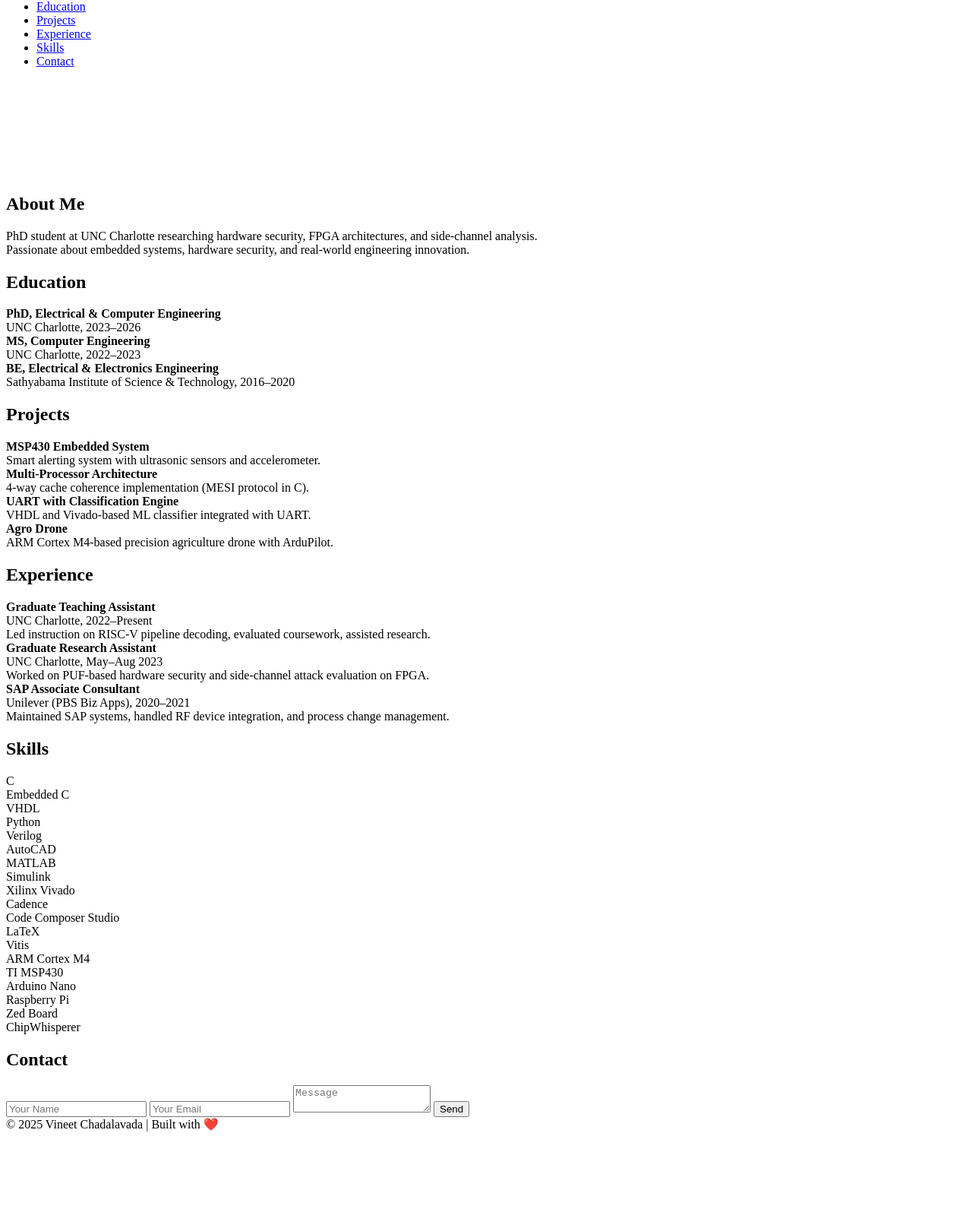
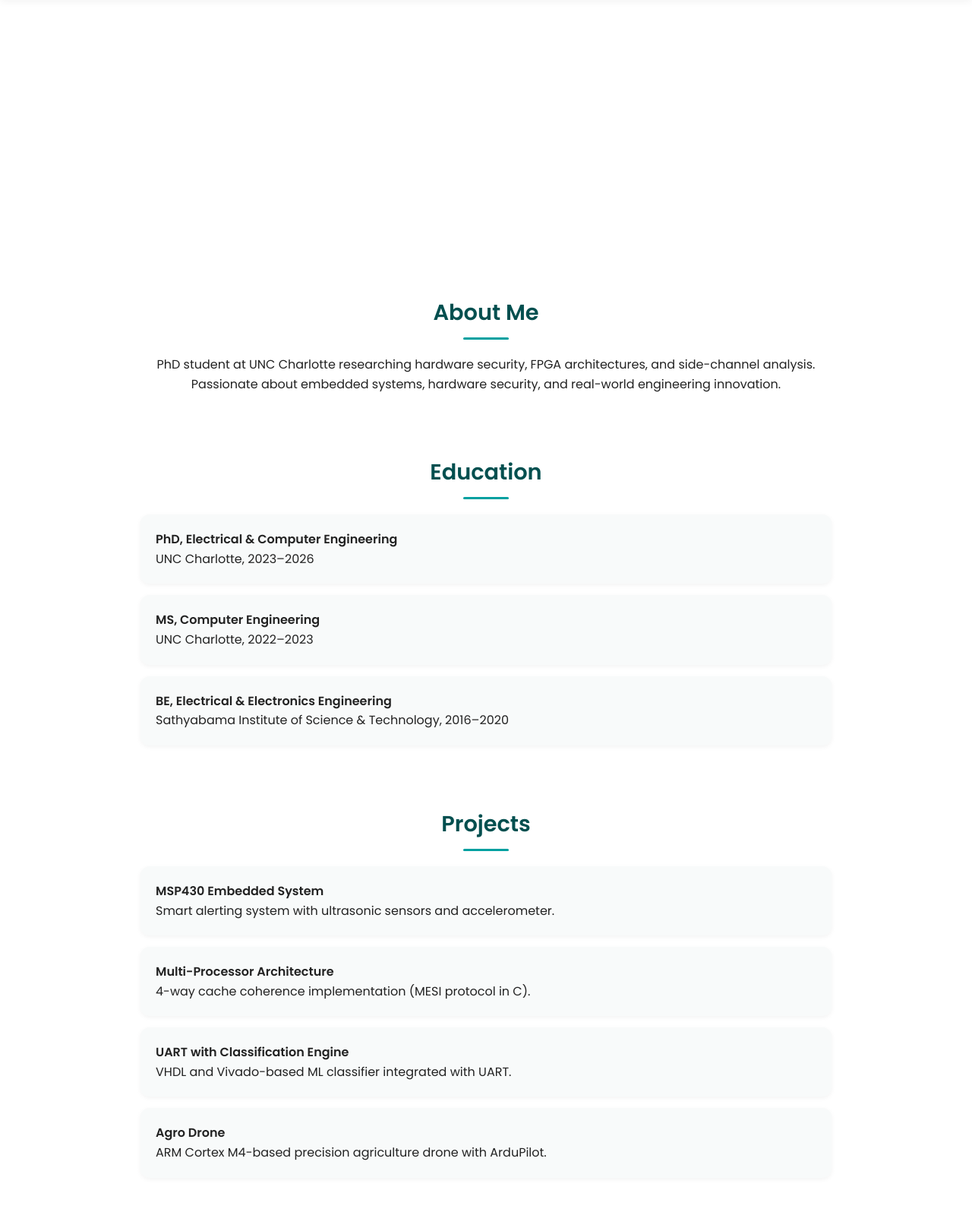
Before and after one commit to VineetChadalavada/VineetChadalavada.github.io, a plain HTML site: page index.html in a window 1280 px wide. Shown: the part 60-1651 px from the top of the page at 76% size. Before the commit the page ends 1557 px from the top, so only its background shows below. Drawn offline with nearby package versions, Linux system fonts and the light colour scheme.

Commit message:
style.css

```diff
--- a/style.css
+++ b/style.css
@@ -1,7 +1,218 @@
-/* Fade-in Animation */
+/* === Base Setup === */
+* {
+  margin: 0;
+  padding: 0;
+  box-sizing: border-box;
+  scroll-behavior: smooth;
+}
+
+body {
+  font-family: "Poppins", sans-serif;
+  background-color: #ffffff;
+  color: #222;
+  line-height: 1.6;
+  overflow-x: hidden;
+}
+
+/* === Navbar === */
+nav {
+  position: fixed;
+  width: 100%;
+  top: 0;
+  left: 0;
+  background: rgba(255, 255, 255, 0.9);
+  box-shadow: 0 2px 10px rgba(0, 0, 0, 0.05);
+  z-index: 1000;
+  transition: all 0.3s ease;
+}
+
+nav .container {
+  display: flex;
+  justify-content: space-between;
+  align-items: center;
+  max-width: 1100px;
+  margin: auto;
+  padding: 12px 20px;
+}
+
+.logo {
+  font-weight: 600;
+  font-size: 1.4rem;
+  color: #007a7a;
+}
+
+nav ul {
+  list-style: none;
+  display: flex;
+  gap: 20px;
+}
+
+nav ul li a {
+  text-decoration: none;
+  color: #333;
+  font-weight: 500;
+  transition: all 0.3s ease;
+}
+
+nav ul li a:hover {
+  color: #007a7a;
+}
+
+/* === Hero Section === */
+#hero {
+  text-align: center;
+  padding: 130px 20px 80px;
+  background: linear-gradient(to bottom, #f9fdfd 0%, #ffffff 100%);
+}
+
+#hero h1 {
+  font-size: 2.5rem;
+  color: #004f4f;
+  margin-bottom: 10px;
+}
+
+#hero h2 {
+  font-weight: 400;
+  color: #555;
+  margin-bottom: 20px;
+}
+
+.links a {
+  margin: 0 10px;
+  color: #007a7a;
+  font-weight: 500;
+  text-decoration: none;
+  border: 1px solid #007a7a;
+  padding: 6px 14px;
+  border-radius: 25px;
+  transition: all 0.3s ease;
+}
+
+.links a:hover {
+  background-color: #007a7a;
+  color: #fff;
+}
+
+/* === Section Content === */
+.content {
+  max-width: 950px;
+  margin: 80px auto;
+  padding: 0 20px;
+  text-align: center;
+}
+
+.content h2 {
+  font-size: 1.8rem;
+  color: #004f4f;
+  margin-bottom: 20px;
+  position: relative;
+}
+
+.content h2::after {
+  content: "";
+  display: block;
+  width: 60px;
+  height: 3px;
+  background: #00a0a0;
+  margin: 10px auto;
+  border-radius: 2px;
+}
+
+/* === Cards === */
+.education-card,
+.project-card,
+.experience-list > div {
+  background: #f8fafa;
+  border-radius: 12px;
+  margin: 15px 0;
+  padding: 20px;
+  text-align: left;
+  box-shadow: 0 2px 6px rgba(0, 0, 0, 0.05);
+  transition: transform 0.3s ease, box-shadow 0.3s ease;
+}
+
+.education-card:hover,
+.project-card:hover,
+.experience-list > div:hover {
+  transform: translateY(-4px);
+  box-shadow: 0 6px 12px rgba(0, 128, 128, 0.15);
+}
+
+/* === Skills Grid === */
+.skills-grid {
+  display: grid;
+  grid-template-columns: repeat(auto-fit, minmax(140px, 1fr));
+  gap: 15px;
+  margin-top: 25px;
+}
+
+.skill-box {
+  background-color: #f4f9f9;
+  border: 1px solid #cde;
+  border-radius: 10px;
+  text-align: center;
+  padding: 10px;
+  font-weight: 500;
+  color: #004f4f;
+  box-shadow: 0 2px 6px rgba(0, 128, 128, 0.08);
+  transition: all 0.3s ease;
+}
+
+.skill-box:hover {
+  background-color: #e0f7f7;
+  transform: scale(1.05);
+  box-shadow: 0 4px 10px rgba(0, 128, 128, 0.2);
+}
+
+/* === Contact Section === */
+form {
+  display: flex;
+  flex-direction: column;
+  max-width: 600px;
+  margin: 0 auto;
+  gap: 12px;
+}
+
+input, textarea, button {
+  font-family: "Poppins", sans-serif;
+  padding: 10px;
+  border: 1px solid #ccc;
+  border-radius: 6px;
+}
+
+textarea {
+  resize: none;
+  height: 120px;
+}
+
+button {
+  background-color: #007a7a;
+  color: #fff;
+  border: none;
+  cursor: pointer;
+  font-weight: 500;
+  border-radius: 25px;
+  transition: all 0.3s ease;
+}
+
+button:hover {
+  background-color: #005f5f;
+}
+
+/* === Footer === */
+footer {
+  text-align: center;
+  padding: 30px;
+  color: #666;
+  background: #f8fafa;
+  font-size: 0.9rem;
+  border-top: 1px solid #eee;
+}
+
+/* === Animations & Scroll Effects === */
 .content, #hero {
   opacity: 0;
-  transform: translateY(30px);
+  transform: translateY(40px);
   transition: all 0.8s ease;
 }
 
@@ -10,38 +221,29 @@
   transform: translateY(0);
 }
 
-/* Active Link Highlight */
-#hero .links a.active {
-  color: #004f4f;
-  border-bottom: 2px solid #007a7a;
-  padding-bottom: 2px;
-}
-
-/* Scroll-to-Top Button */
+/* === Scroll-to-top Button === */
 #scrollTopBtn {
   position: fixed;
-  bottom: 40px;
-  right: 40px;
-  background-color: #007a7a;
+  bottom: 35px;
+  right: 35px;
+  background: #007a7a;
   color: white;
   border: none;
   border-radius: 50%;
   width: 45px;
   height: 45px;
-  font-size: 1.4rem;
+  font-size: 1.3rem;
   cursor: pointer;
   opacity: 0;
   pointer-events: none;
-  transition: opacity 0.4s ease, transform 0.3s ease;
-  box-shadow: 0 4px 10px rgba(0, 0, 0, 0.2);
+  transition: all 0.4s ease;
 }
 
 #scrollTopBtn.show {
   opacity: 1;
   pointer-events: all;
-  transform: translateY(0);
 }
 
 #scrollTopBtn:hover {
-  background-color: #005f5f;
+  background: #005f5f;
 }
```
